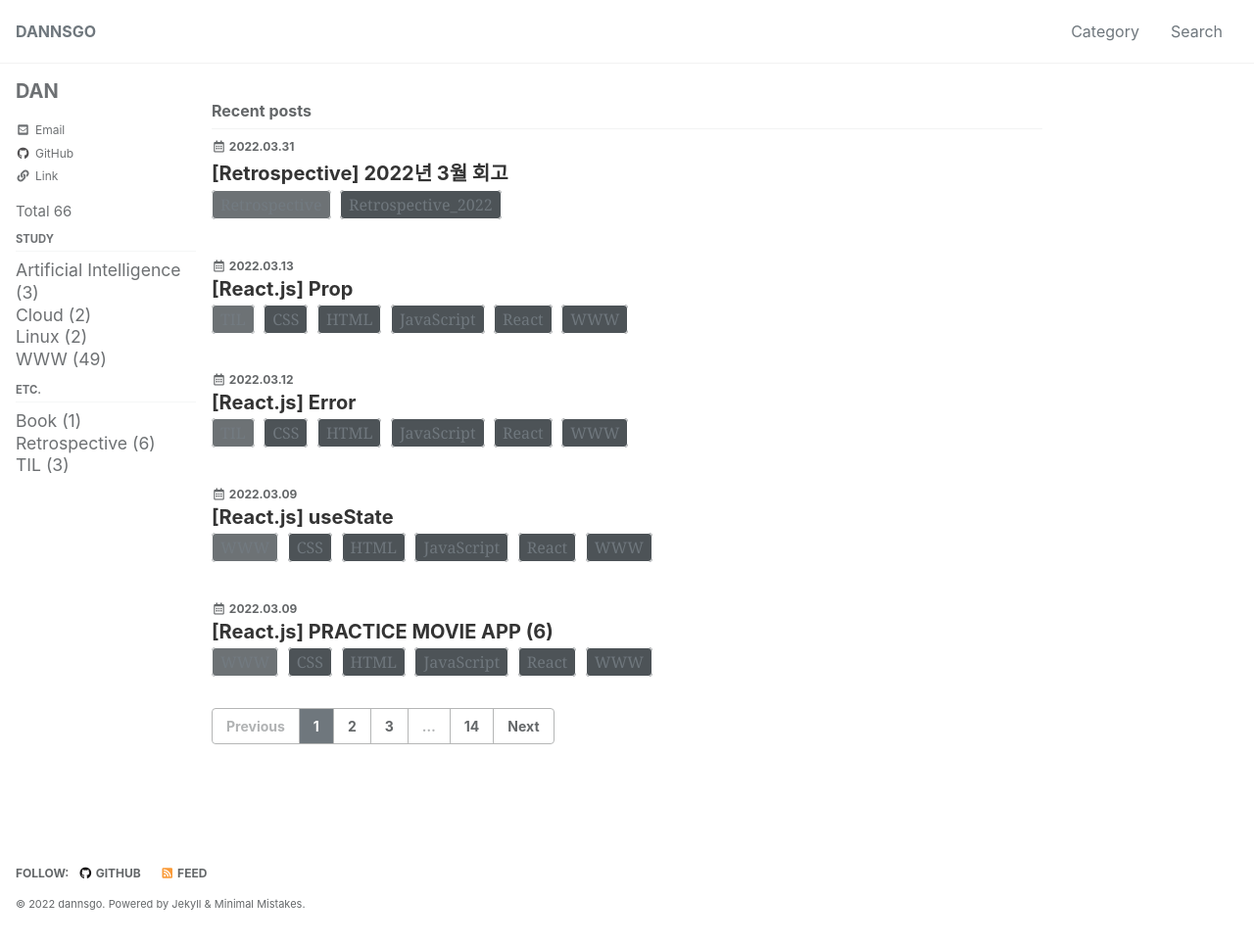
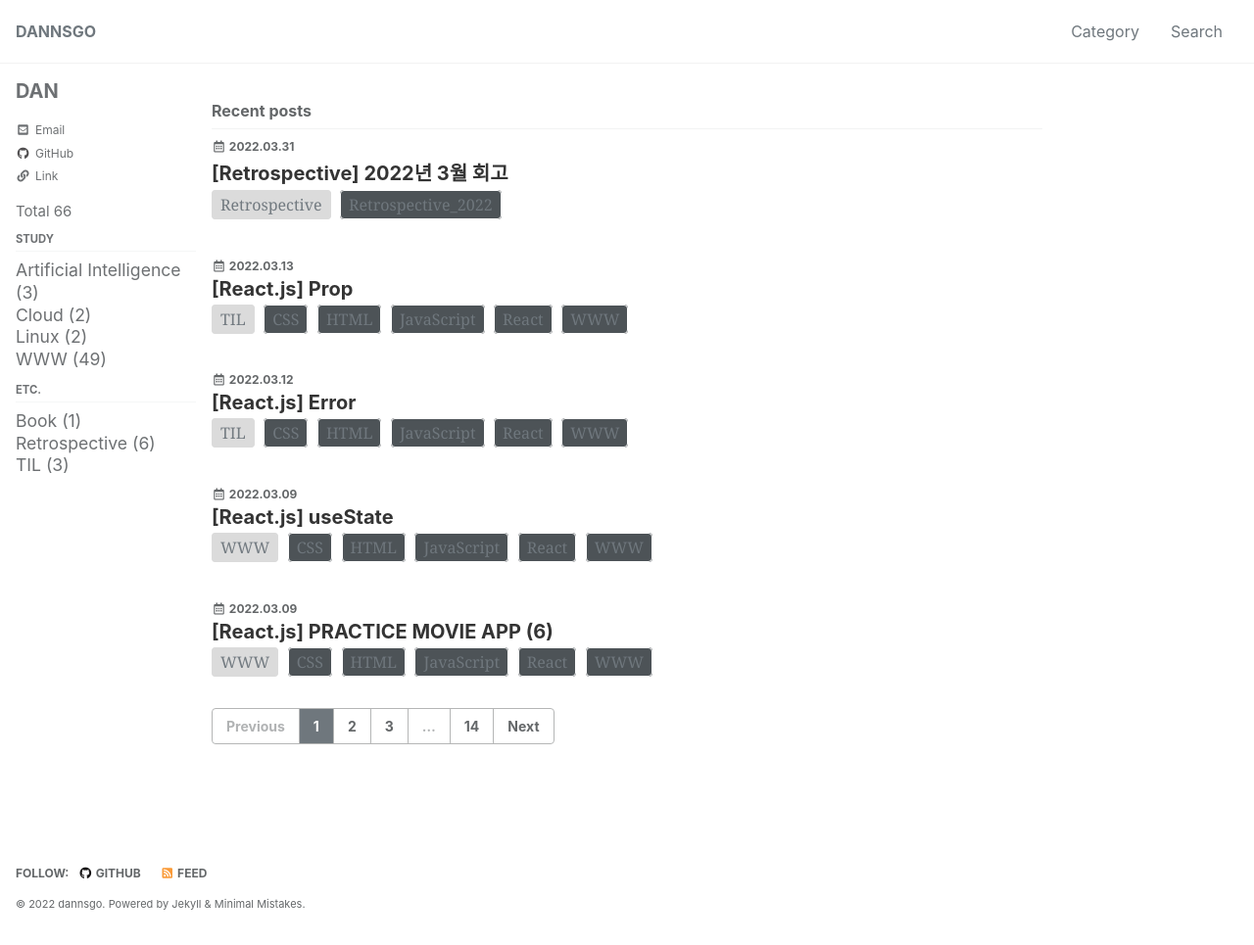
Before and after one commit to znhoon/dannsgo.github.io, a Jekyll site: the page built from index.html, in a window 1280 px wide and 965 px high. Shown: the whole window at 98% size. Built offline with Jekyll 4.4.1, drawn with Linux system fonts in a browser that asks for light colours; cached includes are drawn as plain includes; some web fonts are replaced; the list of posts is cut into pages by our own code.

Commit message:
Update _page.scss

```diff
--- a/_sass/minimal-mistakes/_page.scss
+++ b/_sass/minimal-mistakes/_page.scss
@@ -346,7 +346,8 @@ body {
   text-decoration: none;
   border: 1px solid $background-color;
   border-radius: $border-radius;
-  background-color: mix(#fff, #4D5357, 18%);
+  border: 1px solid #dbdbdb;
+  background-color: #dbdbdb;
   font-family: $serif;
   color: mix(#fff, $primary-color, 2%);;
 
```
